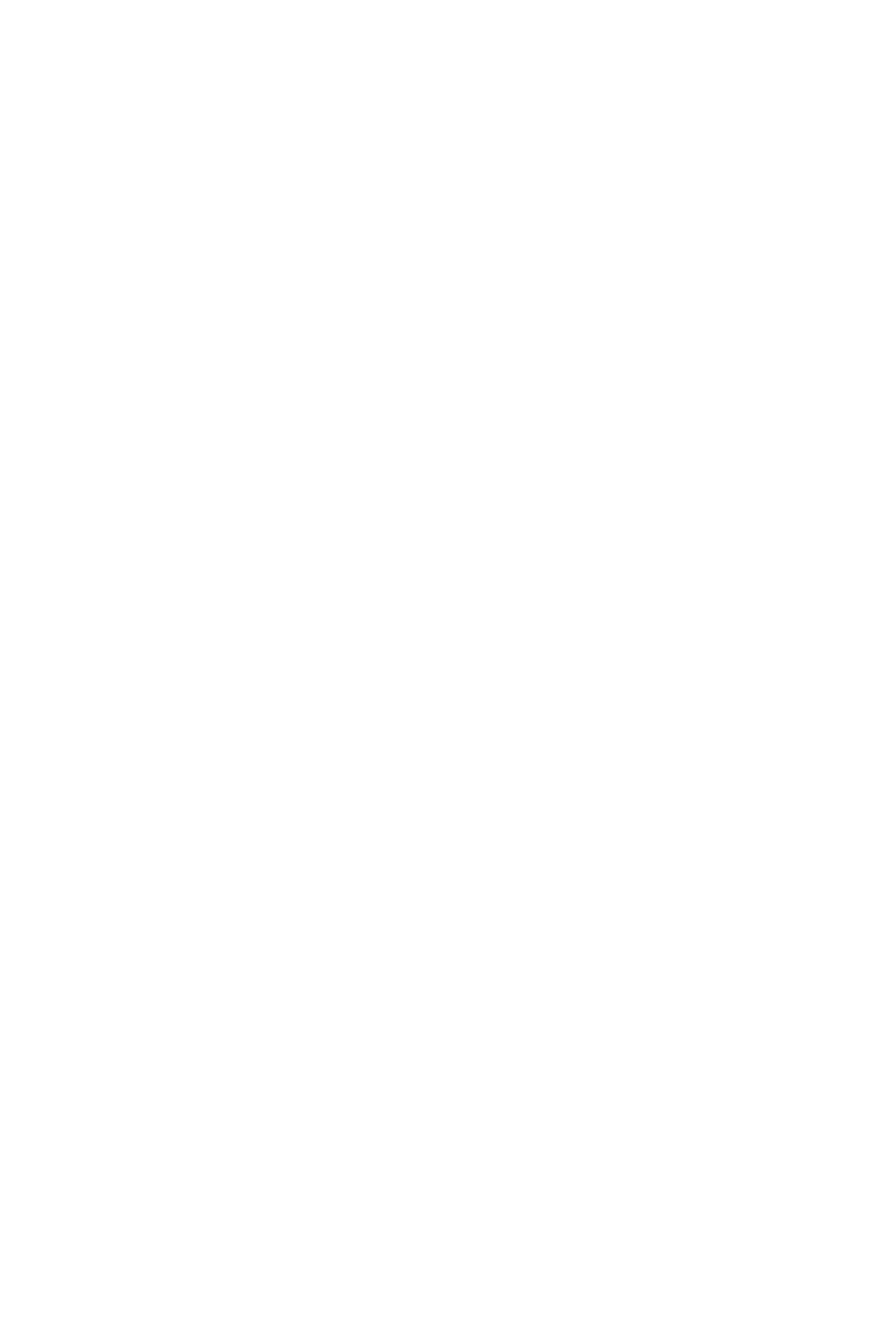
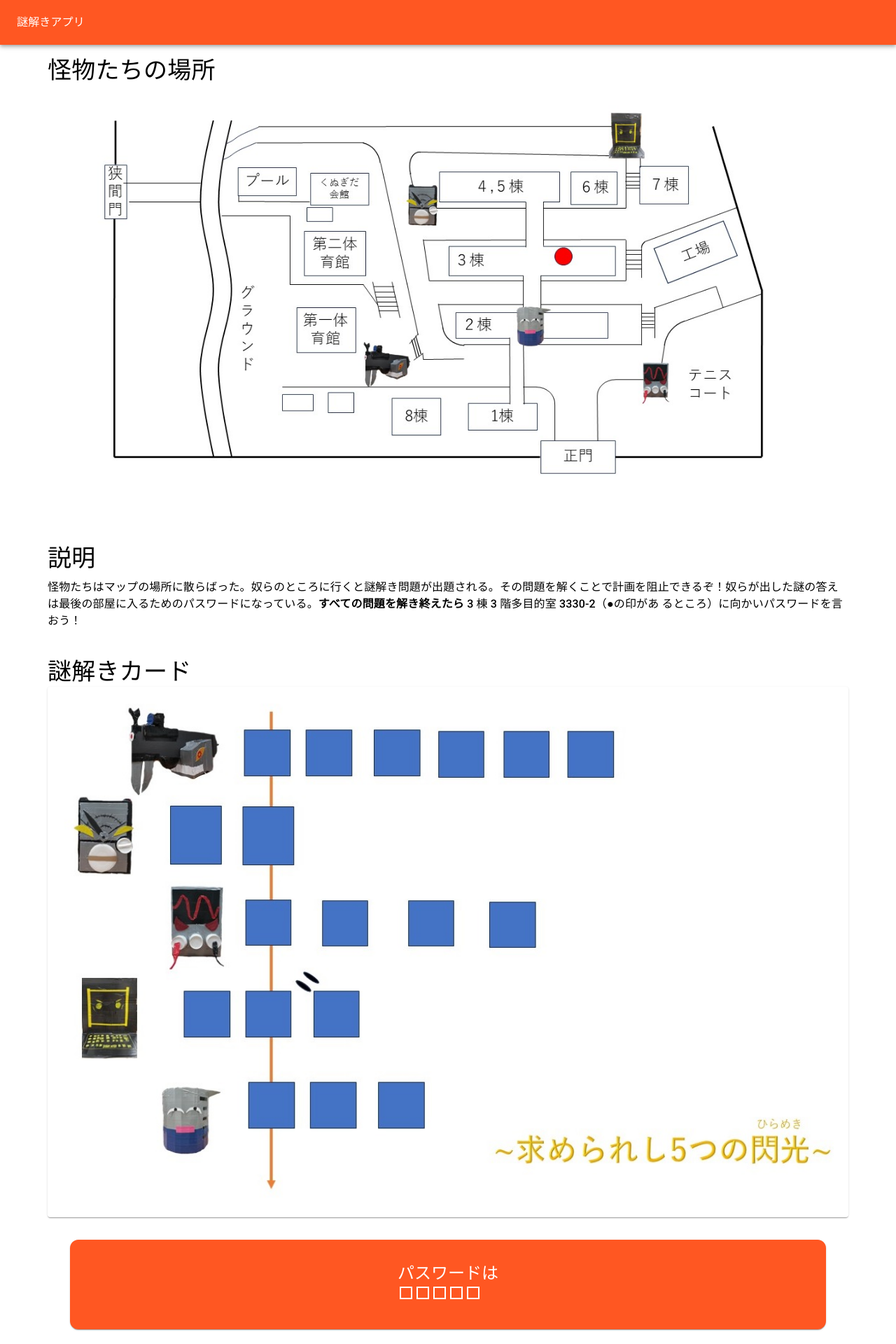
Before and after one commit to voicenoid/kfes-gk, a React (Create React App) app: page / in a window 1280 px wide. Shown: the top 1920 px of the page at 70% size. Before the commit the page ends 800 px from the top, so only its background shows below. Built offline with nearby package versions, Linux system fonts and the light colour scheme; a web font is replaced by a local one.

Commit message:
若干のUI調整

```diff
--- a/src/App.tsx
+++ b/src/App.tsx
@@ -1,4 +1,4 @@
-import Home from './routes/home';
+import Home from './routes/homePage';
 import { Route, Routes } from 'react-router';
 import ErrorPage from './routes/errorPage';
 import Questions from './routes/questions';
@@ -9,7 +9,6 @@ import { Link } from '@mui/material';
 
 
 function App() {
-  //const userData = localStorage.setItem("userData", JSON.stringify(initUserData));
   const theme = createTheme({
     palette: {
       primary: {
@@ -30,7 +29,7 @@ function App() {
         </Toolbar>
       </AppBar>
       <Container fixed>
-        <Box sx={{ margin: 2, bgcolor: 'background.paper',borderRadius: 2,p: 2,}}>
+        <Box sx={{ margin: 0.5, marginTop: 2,bgcolor: 'background.paper',borderRadius: 2}}>
           <Routes>
             <Route path="/" element={<Home />} />
             <Route path="/questions/:id" element={<Questions />} />
--- a/src/index.tsx
+++ b/src/index.tsx
@@ -11,7 +11,7 @@ const root = ReactDOM.createRoot(
 );
 root.render(
   <React.StrictMode>
-    <BrowserRouter basename="/kfes-gk/">
+    <BrowserRouter basename="/">
       <App/>
     </BrowserRouter>
   </React.StrictMode>
--- a/src/routes/errorPage.tsx
+++ b/src/routes/errorPage.tsx
@@ -1,5 +1,9 @@
 function ErrorPage(){
-    return <h2>Error</h2>
+    return (
+        <div>
+            [Error]このページは存在しません。
+        </div>
+    )
 }
 
 export default ErrorPage;
--- a/src/routes/home.tsx
+++ b/src/routes/homePage.tsx
@@ -14,7 +14,7 @@ function Home(){
     var individualUserData:unknown;
     var individualUserDataString:unknown;
 
-    for(var i:number=0;i<userData.length;i++){
+    for(i = 0;i<userData.length;i++){
         individualUserData = localStorage.getItem(i as unknown as string);
         individualUserDataString = individualUserData;
 
@@ -29,18 +29,22 @@ function Home(){
 
     return (
         <div>
+            <Box>
             <Typography variant="h4" sx={{}}>怪物たちの場所</Typography>
-                <img src={imgMaps} width="100%" />
-            <Typography variant="h4">説明</Typography>
-            <Box sx={{ margin: 3 }}>
-                <Typography variant="body1">
+            <img src={imgMaps} width="100%" alt="東京高専MAP"/>
+            </Box>
+            <Box sx={{ marginTop: 1}}>
+                <Typography variant="h4">説明</Typography>
+                <Typography variant="body1" sx={{marginTop:1}}>
                     怪物たちはマップの場所に散らばった。奴らのところに行くと謎解き問題が出題される。その問題を解くことで計画を阻止できるぞ！奴らが出した謎の答えは最後の部屋に入るためのパスワードになっている。<b>すべての問題を解き終えたら</b> 3 棟 3 階多目的室 3330-2（●の印があ るところ）に向かいパスワードを言おう！
                 </Typography>
             </Box>
+            <Box sx={{marginTop:5}}>
             <Typography variant="h4">謎解きカード</Typography>
-            <Card sx={{ margin: 3, p: 1 }}>
-                <img src={imgCard} width="100%" />
+            <Card sx={{p: 1 }}>
+                <img src={imgCard} width="100%" alt="謎解きカード" />
             </Card>
+            </Box>
             <Box sx={{ boxShadow: 1, borderRadius: 3, p: 4, margin: 4, display: "flex", justifyContent: "center", backgroundColor: "primary.main", color: "white" }}>
                 <Typography variant="h5">パスワードは<br />
                     {userData.map((data, index) => (
--- a/src/routes/questions.tsx
+++ b/src/routes/questions.tsx
@@ -4,7 +4,8 @@ import QuestionPage from "./questionPage";
 function Questions(){
     const pm = useParams();
     const pmid = pm.id;
-    if(pmid){
+    console.log(pmid);
+    if(Number(pmid)<5 && 0<=Number(pmid)){
         return <QuestionPage questionsID ={pmid}/>
     }else{
         return <div>[ERROR]Questions ID {pm.id}は存在しません。適切なIDを入力してください。</div>
```
Also changed, not shown: 1 other file (tests, documents, lock files or other folders).
